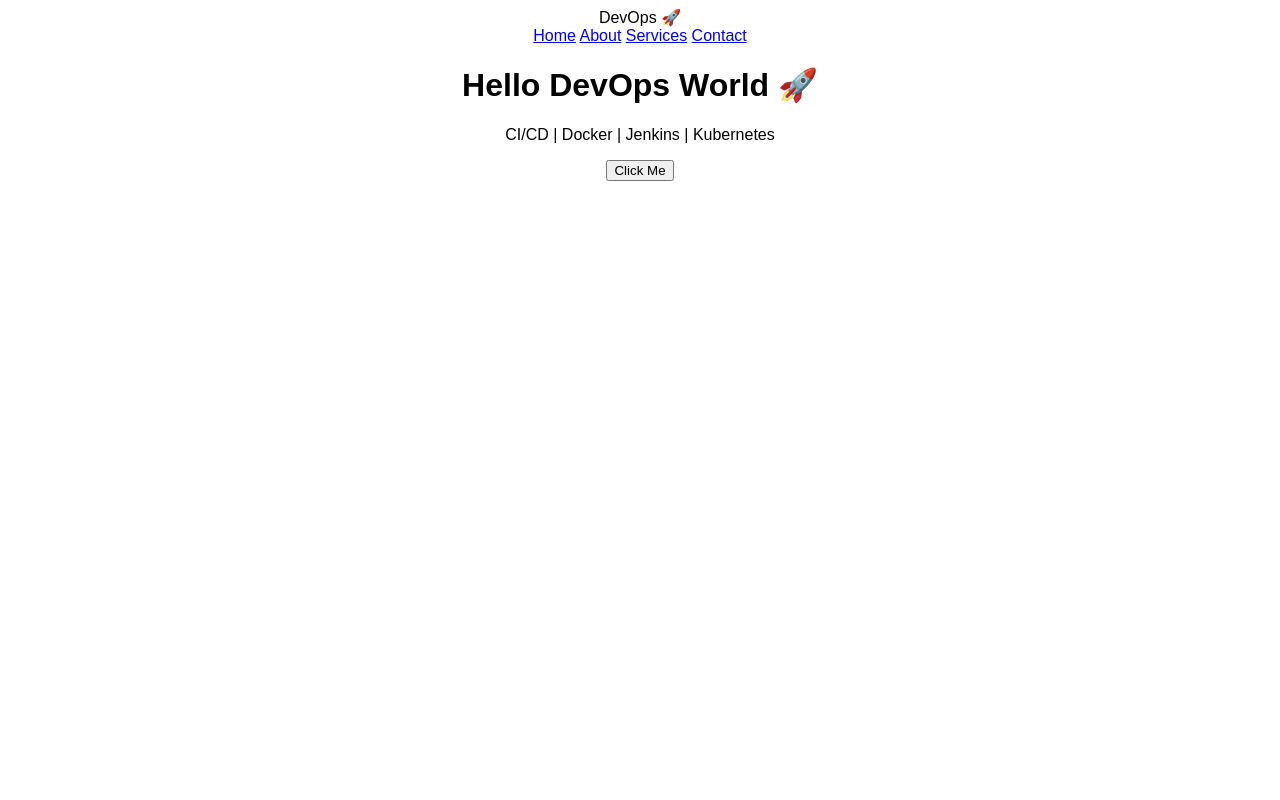
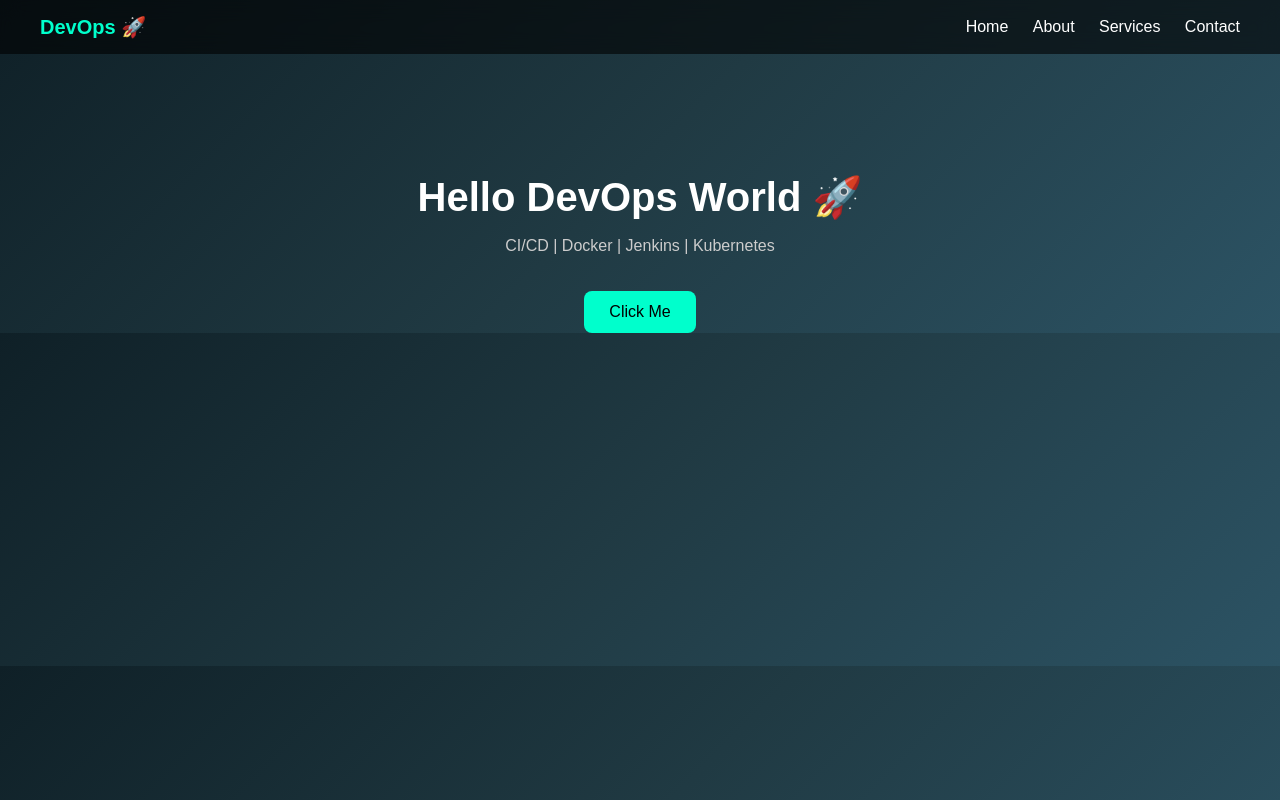
Before and after one commit to Anityasundar/devops_websitedeployed-usingJenkins, a plain HTML site: page index.html in a window 1280 px wide. Drawn offline with Linux system fonts and the light colour scheme.

Commit message:
Enhance styles with gradient background and navbar

```diff
--- a/style.css
+++ b/style.css
@@ -1,4 +1,68 @@
 body {
+  margin: 0;
+  font-family: Arial, sans-serif;
   text-align: center;
-  font-family: Arial;
+  background: linear-gradient(135deg, #0f2027, #203a43, #2c5364);
+  color: white;
 }
+
+/* NAVBAR */
+.navbar {
+  display: flex;
+  justify-content: space-between;
+  align-items: center;
+  padding: 15px 40px;
+  background: rgba(0, 0, 0, 0.6);
+  backdrop-filter: blur(10px);
+  position: sticky;
+  top: 0;
+}
+
+.logo {
+  font-size: 20px;
+  font-weight: bold;
+  color: #00ffcc;
+}
+
+.links a {
+  color: white;
+  text-decoration: none;
+  margin-left: 20px;
+  transition: 0.3s;
+}
+
+.links a:hover {
+  color: #00ffcc;
+}
+
+/* MAIN CONTENT */
+.container {
+  margin-top: 120px;
+}
+
+h1 {
+  font-size: 40px;
+  margin-bottom: 10px;
+}
+
+p {
+  color: #cccccc;
+}
+
+/* BUTTON */
+button {
+  margin-top: 20px;
+  padding: 12px 25px;
+  border: none;
+  background: #00ffcc;
+  color: black;
+  font-size: 16px;
+  border-radius: 8px;
+  cursor: pointer;
+  transition: 0.3s;
+}
+
+button:hover {
+  background: #00c2a8;
+  transform: scale(1.05);
+}
```
